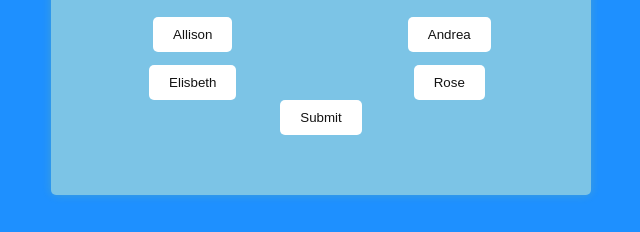
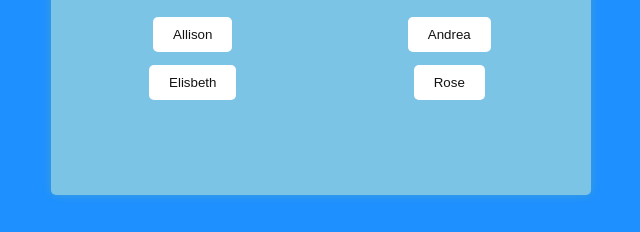
Before and after one commit to ella7196/Ts-quiz, a plain HTML site: page index.html in a window 1280 px wide. Shown: the part 333-565 px from the top of the page, without its empty margins (319-959 px from the left). Drawn offline with Linux system fonts and the light colour scheme.

Commit message:
Update and rename hi.html to index.html

```diff
--- a/hi.html
+++ b/index.html
@@ -13,7 +13,7 @@
     </h1>
     <div id = "question"></div>
     <div id = "options"></div>
-    <button id = "submit"> Submit </button>
+
 
   </div>
 
```
